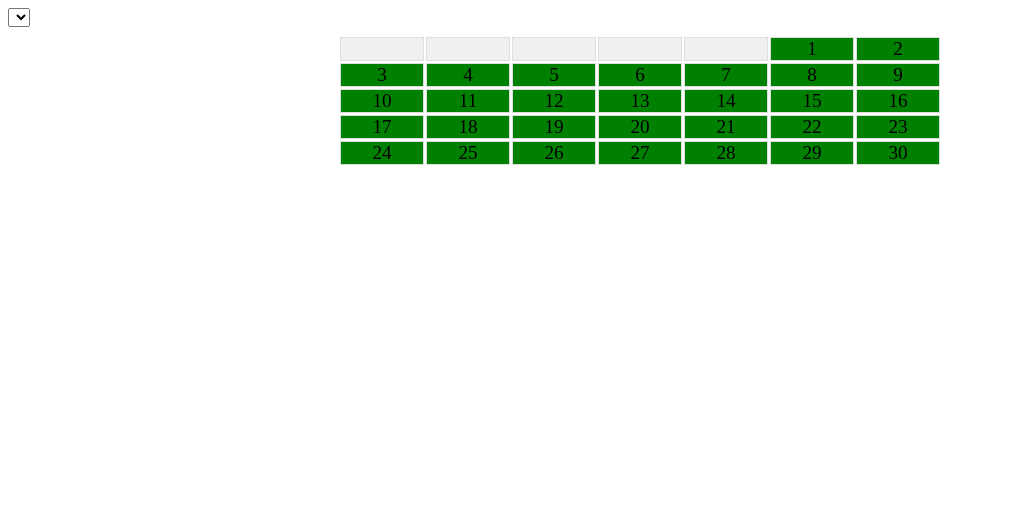
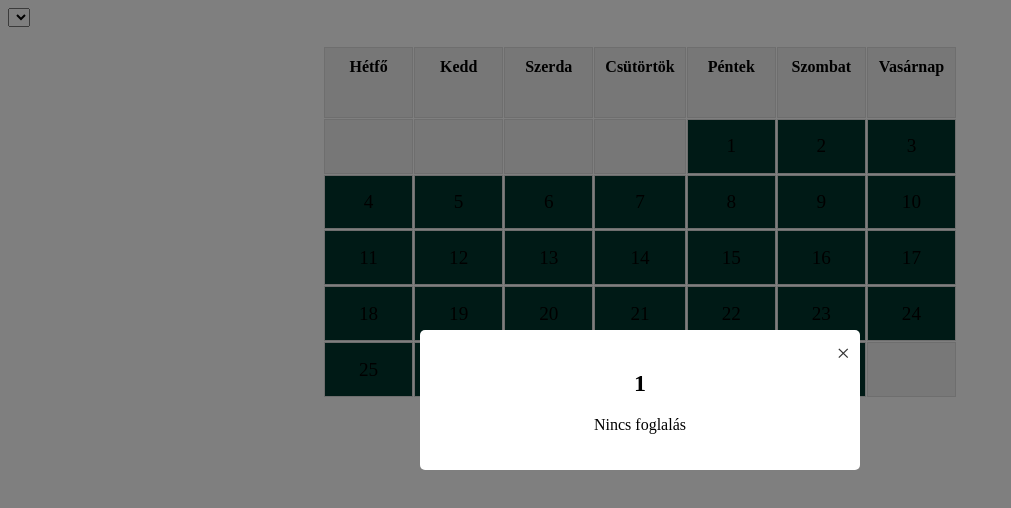
Before and after one commit to KalapacsJoco/fodraszat, a website with bundled scripts: page calendar.html in a window 1280 px wide. Both pictures are taken after a click on the element "Nincs foglalás". Shown: the whole page, without its empty margins (0-1011 px from the left). Built offline with nearby package versions, Linux system fonts and the light colour scheme; no server answers.

Commit message:
calendar szinkodok es naptar megoldva

```diff
--- a/assets/calendar.css
+++ b/assets/calendar.css
@@ -1,12 +1,22 @@
 #calendar-container {
     display: grid;
     grid-template-columns: repeat(7, 1fr);
-    grid-template-rows: repeat(5, 1fr);
-    gap: 2px;
-    width: 100%;
-    max-width: 600px;
-    margin: 0 auto;
+    gap: 1px;
+    width: 50%;
+    height: 350px;
+    margin: 20px auto;
+}
+
+.calendar-header {
+    display: contents; /* Keeps the headers in the grid row */
+    font-weight: bold;
+    text-align: center;
+}
+
+.calendar-day-header {
     padding: 10px;
+    background-color: #f0f0f0;
+    border: 1px solid #ddd;
 }
 
 .calendar-day {
@@ -27,3 +37,54 @@
     background-color: #d3f8d3; /* Highlight today */
     font-weight: bold;
 }
+
+/* Modal overlay */
+.modal {
+    display: none; /* Hidden by default */
+    position: fixed;
+    z-index: 1;
+    left: 0;
+    top: 0;
+    width: 100%;
+    height: 100%;
+    background-color: rgba(0, 0, 0, 0.5); /* Semi-transparent background */
+    justify-content: center;
+    align-items: center;
+}
+
+/* Modal content box */
+.modal-content {
+    background-color: white;
+    padding: 20px;
+    border-radius: 5px;
+    width: 80%;
+    max-width: 400px;
+    text-align: center;
+}
+
+.close {
+    float: right;
+    font-size: 24px;
+    cursor: pointer;
+    margin-top: -10px;
+    margin-right: -10px;
+    color: #333;
+}
+
+.close:hover {
+    color: red;
+}
+
+.work-day-hard {
+    background-color: #dc3545;
+
+}
+.work-day-soft {
+    background-color: yellow;
+
+}
+
+.free-day {
+    background: #01352c;
+
+}
--- a/calendar.html
+++ b/calendar.html
@@ -11,6 +11,14 @@
     <div id="calendar-container">
         <!-- Calendar grid will be dynamically generated by TypeScript -->
     </div>
+    <!-- Modal for displaying appointment information -->
+    <div id="appointment-modal" class="modal">
+        <div class="modal-content">
+            <span id="close-modal" class="close">&times;</span>
+            <h2 id="modal-day-title"></h2>
+            <p id="modal-appointment-info"></p>
+        </div>
+    </div>
     <script type="module" src="./dist/calendar.js"></script>
 </body>
 </html>
--- a/src/calendar.ts
+++ b/src/calendar.ts
@@ -14,6 +14,12 @@ interface Appointment {
 const calendarContainer = document.getElementById("calendar-container") as HTMLElement;
 const hairdresserSelect = document.getElementById("hairdresser-select") as HTMLSelectElement;
 const today = new Date();
+
+// Modal elements
+const modal = document.getElementById("appointment-modal") as HTMLElement;
+const modalTitle = document.getElementById("modal-day-title") as HTMLElement;
+const modalInfo = document.getElementById("modal-appointment-info") as HTMLElement;
+const closeModalButton = document.getElementById("close-modal") as HTMLElement;
 
 // Populate the select menu with hairdressers
 async function loadHairdresserOptions() {
@@ -51,15 +57,31 @@ async function loadAppointmentsForHairdresser(hairdresserId: number) {
 function updateCalendar(appointments: Appointment[]) {
     calendarContainer.innerHTML = ""; // Clear the previous calendar
 
+    // Create the header row for the days of the week
+    const daysOfWeek = ["Hétfő", "Kedd", "Szerda", "Csütörtök", "Péntek", "Szombat", "Vasárnap"];
+    const headerRow = document.createElement("div");
+    headerRow.classList.add("calendar-header");
+
+    // Add each day of the week to the header row
+    daysOfWeek.forEach(day => {
+        const dayHeader = document.createElement("div");
+        dayHeader.classList.add("calendar-day-header");
+        dayHeader.textContent = day;
+        headerRow.appendChild(dayHeader);
+    });
+
+    calendarContainer.appendChild(headerRow);
+
+    // Calendar setup for days
     const daysInMonth = new Date(today.getFullYear(), today.getMonth() + 1, 0).getDate();
-    const startDay = new Date(today.getFullYear(), today.getMonth(), 1).getDay();
-    const totalCells = 35;
+    const startDay = (new Date(today.getFullYear(), today.getMonth(), 1).getDay() + 6) % 7; // Adjust to start with Monday
+    const totalCells = Math.ceil((daysInMonth + startDay) / 7) * 7; // Ensure full weeks
 
     for (let i = 0; i < totalCells; i++) {
         const dayDiv = document.createElement("div");
         dayDiv.classList.add("calendar-day");
 
-        const dayNumber = i >= startDay && i < startDay + daysInMonth ? i - startDay + 1 : "";
+        const dayNumber = i >= startDay && i < startDay + daysInMonth ? i - startDay + 1 : null;
 
         if (dayNumber) {
             dayDiv.textContent = dayNumber.toString();
@@ -76,25 +98,40 @@ function updateCalendar(appointments: Appointment[]) {
 
             // Apply color based on whether appointments exist for the day
             if (dayAppointments.length > 0) {
-                dayDiv.style.backgroundColor = "red";
-                dayDiv.title = `Foglalások: ${dayAppointments.length}`;
+                if (dayAppointments.length >= 1 && dayAppointments.length <= 8) {
+                    dayDiv.classList.add("work-day-soft");
+                    dayDiv.innerHTML = `Foglalások: ${dayAppointments.length}`;
+                } else if (dayAppointments.length >= 9 && dayAppointments.length <= 17) {
+                    dayDiv.classList.add("work-day-hard");
+                    dayDiv.innerHTML = `Foglalások: ${dayAppointments.length}`;
+                } else {
+                    dayDiv.classList.add("work-day");
+                    dayDiv.innerHTML = `Foglalások: ${dayAppointments.length}`;
+                }
             } else {
-                dayDiv.style.backgroundColor = "green";
+                dayDiv.classList.add("free-day");
                 dayDiv.title = "Nincs foglalás";
             }
 
-            // Open window with appointment info on click
+
+            // Show modal with appointment info on click
             dayDiv.addEventListener("click", () => {
-                const newWindow = window.open("", "_blank", "width=300,height=200");
-                if (newWindow) {
-                    newWindow.document.write(`<h2>Selected Day: ${dayNumber}</h2><p>${dayAppointments.length > 0 ? `Foglalások: ${dayAppointments.length}` : "Nincs foglalás"}</p>`);
-                }
+                modalTitle.textContent = `${dayNumber}`;
+                modalInfo.textContent = dayAppointments.length > 0
+                    ? `Foglalások: ${dayAppointments.length}`
+                    : "Nincs foglalás";
+                modal.style.display = "flex"; // Show the modal
             });
         }
 
         calendarContainer.appendChild(dayDiv);
     }
 }
+
+// Close modal when clicking on the "close" button
+closeModalButton.addEventListener("click", () => {
+    modal.style.display = "none"; // Hide the modal
+});
 
 // Event listener for hairdresser selection
 hairdresserSelect.addEventListener("change", () => {
```
Also changed, not shown: dist/calendar.js.
